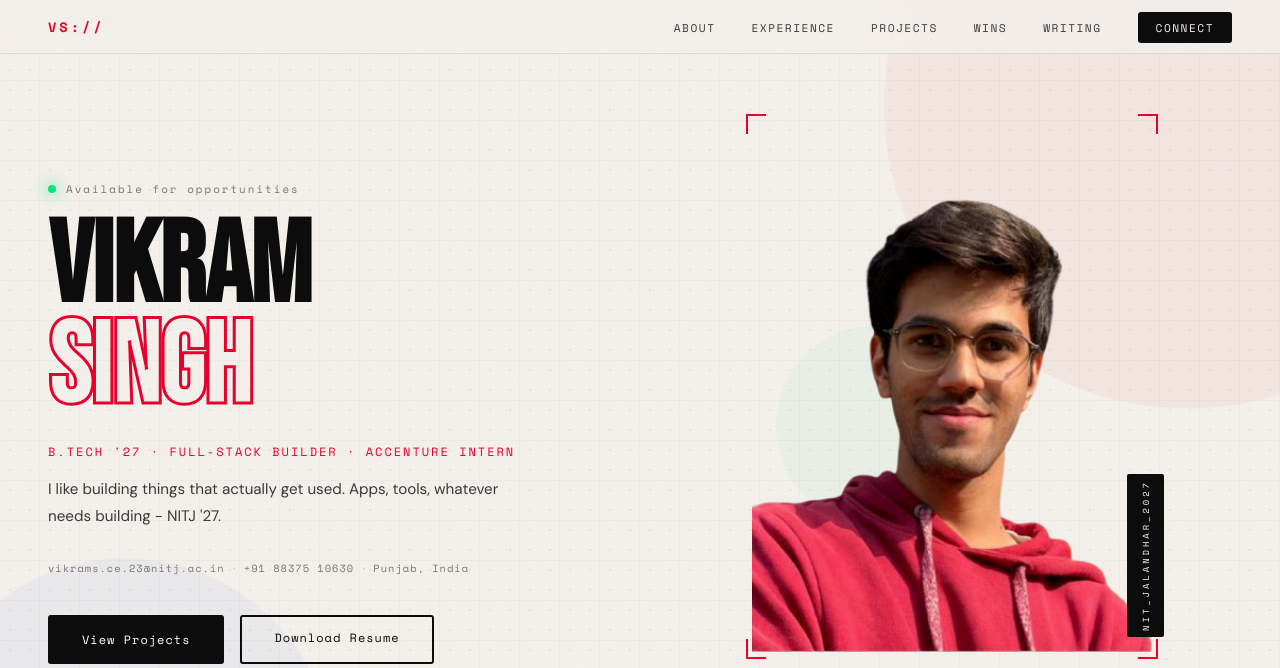
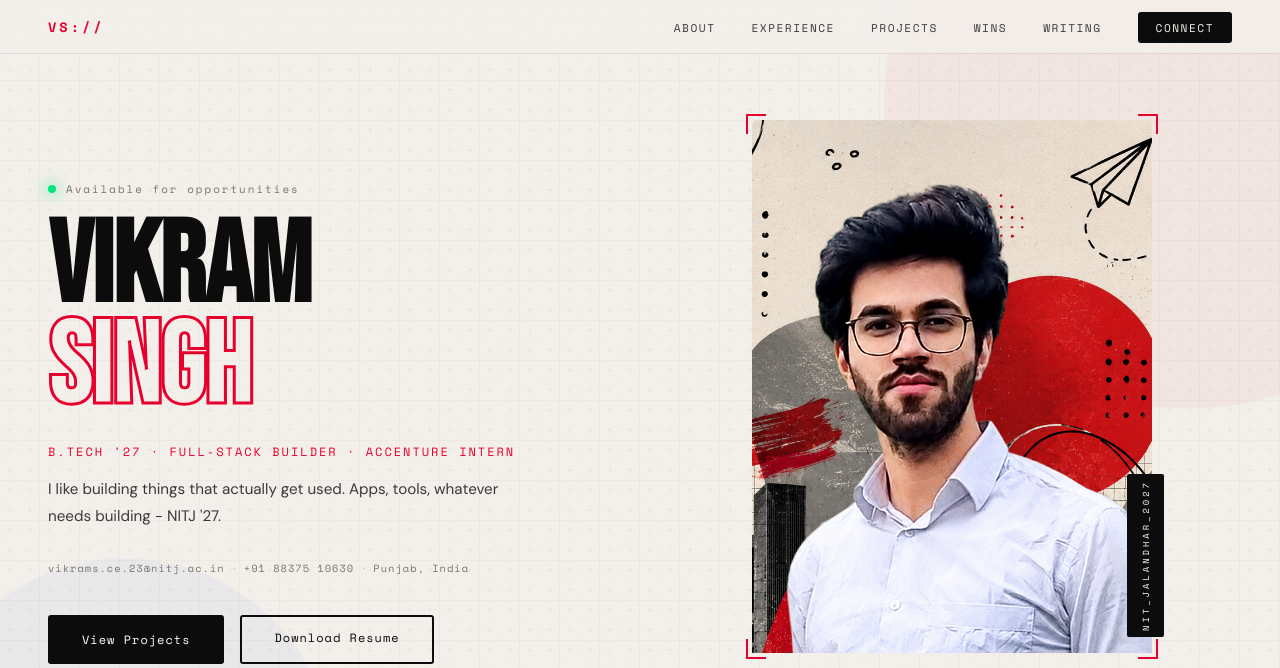
Before and after one commit to vikramchahall/portfolio, a plain HTML site: page index.html in a window 1280 px wide. Shown: the top 668 px of the page. Drawn offline with nearby package versions, Linux system fonts and the light colour scheme.

Commit message:
pic change

```diff
--- a/index.html
+++ b/index.html
@@ -90,7 +90,7 @@
     <div class="hero-right">
       <div class="photo-frame">
         <div class="photo-wrap" id="photoWrap">
-          <img src="assets/photo.jpg" alt="Vikram Singh"
+          <img src="assets/photo.png" alt="Vikram Singh"
                onload="this.parentElement.classList.add('loaded')"
                onerror="this.parentElement.classList.add('no-photo')" />
           <div class="photo-fallback">
```
Also changed, not shown: assets/photo.png (added), assets/photo1.jpg (renamed from assets/photo.jpg), assets/photo2.png (added).
